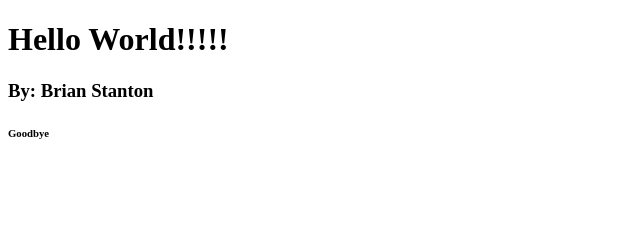
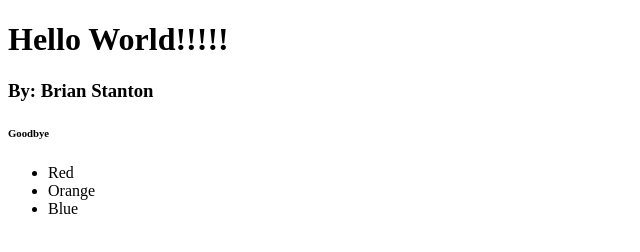
Before and after one commit to bstanton773/kekambas-106_hello_world, a plain HTML site: page index.html in a window 1280 px wide. Shown: the whole page, without its empty margins (0-640 px from the left). Drawn offline with Linux system fonts and the light colour scheme.

Commit message:
Add color list

```diff
--- a/index.html
+++ b/index.html
@@ -10,5 +10,10 @@
     <h1>Hello World!!!!!</h1>
     <h3>By: Brian Stanton</h3>
     <h6>Goodbye</h6>
+    <ul>
+        <li>Red</li>
+        <li>Orange</li>
+        <li>Blue</li>
+    </ul>
 </body>
 </html>
```
